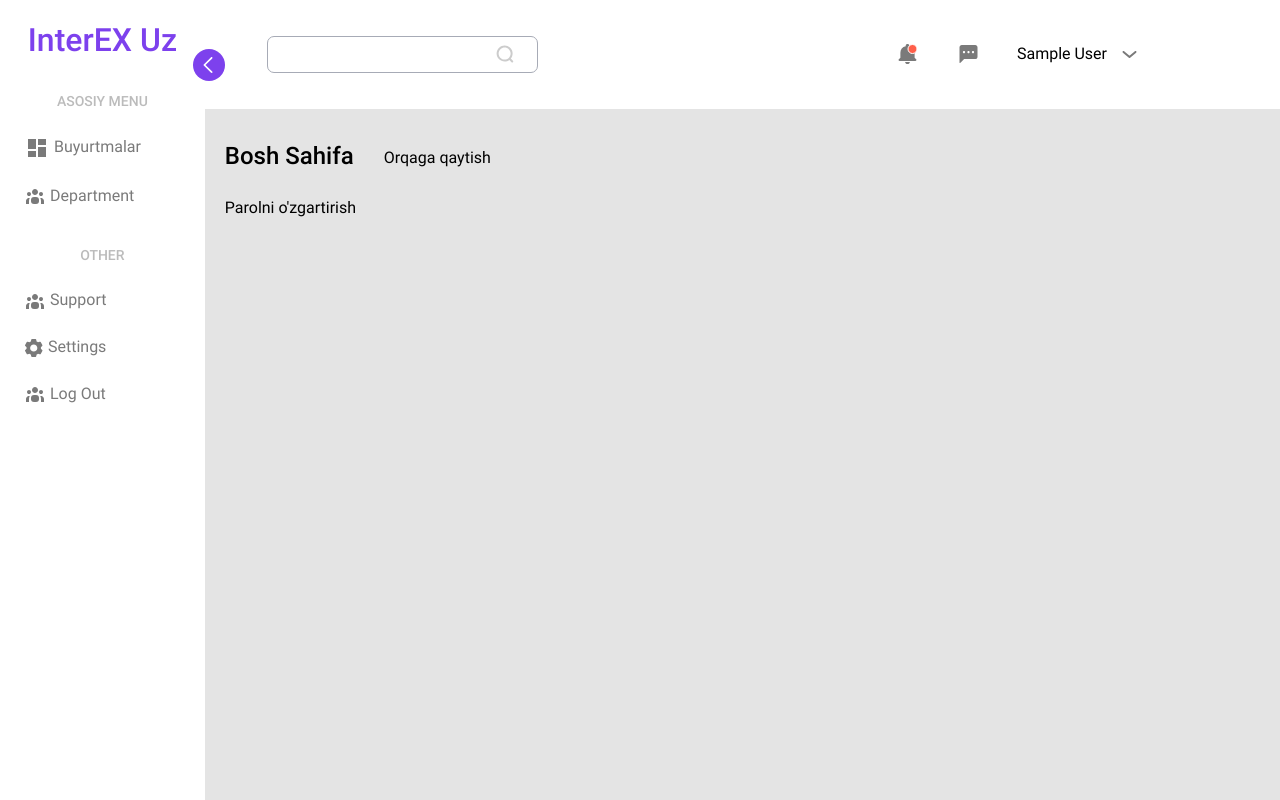
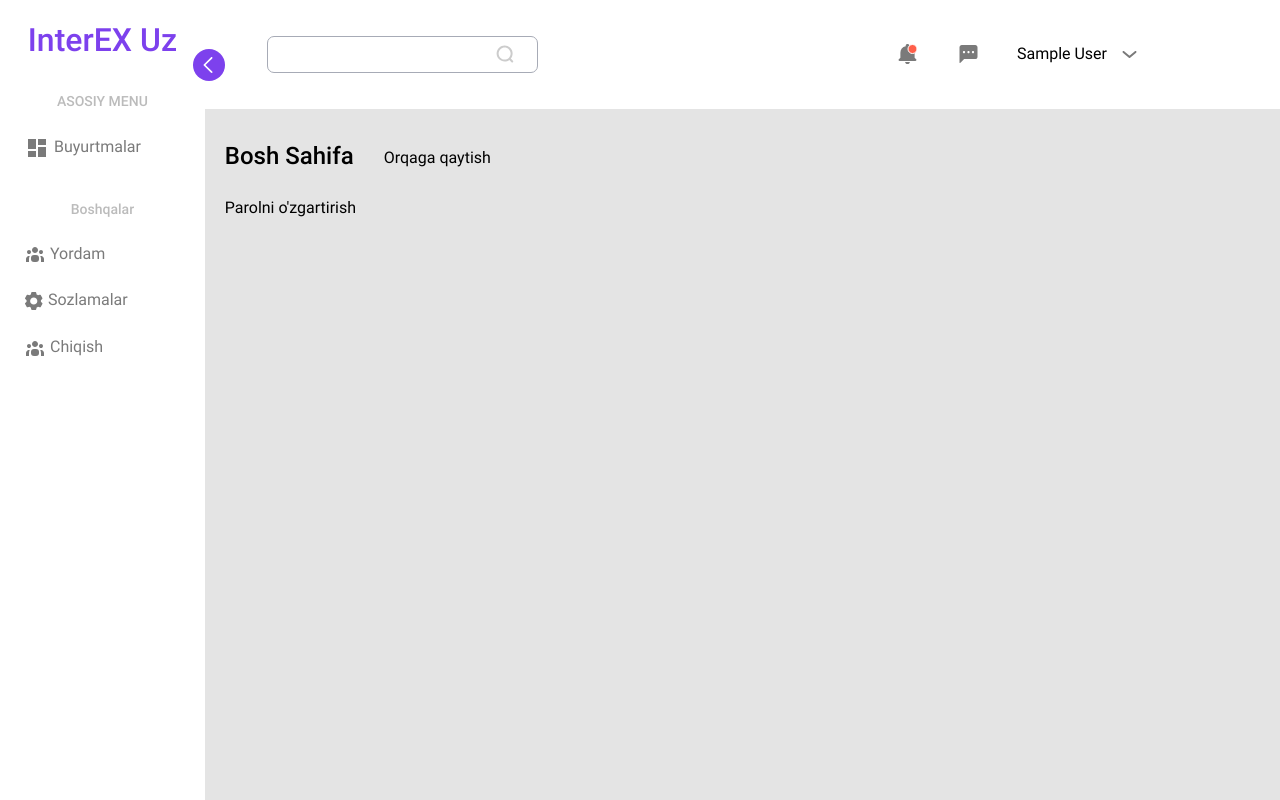
Before and after one commit to IamShawnMan/interex, a React (Create React App) app in the folder client/: page /home in a window 1280 px wide. Built offline with nearby package versions, Linux system fonts and the light colour scheme; no server answers; sample sign-in values are in the browser's storage.

Commit message:
order info changed

```diff
--- a/client/src/components/Layout/Sidebar/Sidebar.js
+++ b/client/src/components/Layout/Sidebar/Sidebar.js
@@ -153,16 +153,7 @@ function Sidebar(props) {
             </Link>
           </>
         )}
-        <Link
-          className={`${styles.sidebarLink} ${
-            open ? styles.sidebarLinkOpen : styles.sidebarLinkClouse
-          }`}
-        >
-          <UsersIcon classname={styles.sidebarLinkSvg} />
-          <p className={`h6 ${!open ? styles.linkP_hidden : styles.linkP}`}>
-            Department
-          </p>
-        </Link>
+
       </div>
       <div className={`${styles.other} ${styles.linksContainer}`}>
         <p
@@ -170,7 +161,7 @@ function Sidebar(props) {
             !open ? styles.displayNone : ""
           }`}
         >
-          OTHER
+          Boshqalar
         </p>
         <Link
           className={`${styles.sidebarLink} ${
@@ -179,7 +170,7 @@ function Sidebar(props) {
         >
           <UsersIcon classname={styles.sidebarLinkSvg} />
           <p className={`h6 ${!open ? styles.linkP_hidden : styles.linkP}`}>
-            Support
+            Yordam
           </p>
         </Link>
         <Link
@@ -189,7 +180,7 @@ function Sidebar(props) {
         >
           <SettingIcon classname={styles.sidebarLinkSvg} />
           <p className={`h6 ${!open ? styles.linkP_hidden : styles.linkP}`}>
-            Settings
+            Sozlamalar
           </p>
         </Link>
         <Link
@@ -200,7 +191,7 @@ function Sidebar(props) {
         >
           <UsersIcon classname={styles.sidebarLinkSvg} />
           <p className={`h6 ${!open ? styles.linkP_hidden : styles.linkP}`}>
-            Log Out
+            Chiqish
           </p>
         </Link>
       </div>
```
